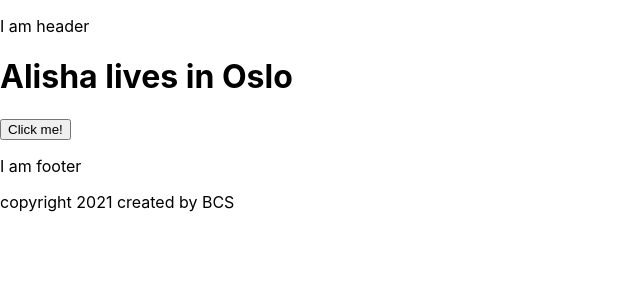
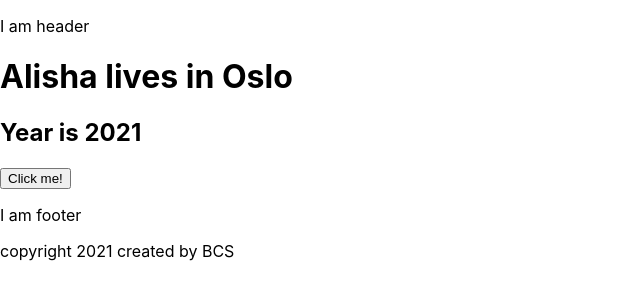
Before and after one commit to alisha0815/React, a React (Create React App) app in the folder block03/bl03_playground/: page / in a window 1280 px wide. Shown: the top 300 px of the page, without its empty margins (0-640 px from the left). Built offline with nearby package versions, Linux system fonts and the light colour scheme.

Commit message:
changing data dynamically by using setState

```diff
--- a/block03/bl03_playground/src/App.js
+++ b/block03/bl03_playground/src/App.js
@@ -12,6 +12,7 @@ class App extends React.Component {
 
   buttonClicked = () => {
     console.log("Button clicked! 😎");
+    this.setState({ city: "London" });
   };
 
   render() {
@@ -23,6 +24,7 @@ class App extends React.Component {
         <h1>
           {this.state.name} lives in {this.state.city}
         </h1>
+        <h2> Year is {year}</h2>
         <button onClick={this.buttonClicked}>Click me! </button>
         {/* <List products={products} /> */}
 
```
